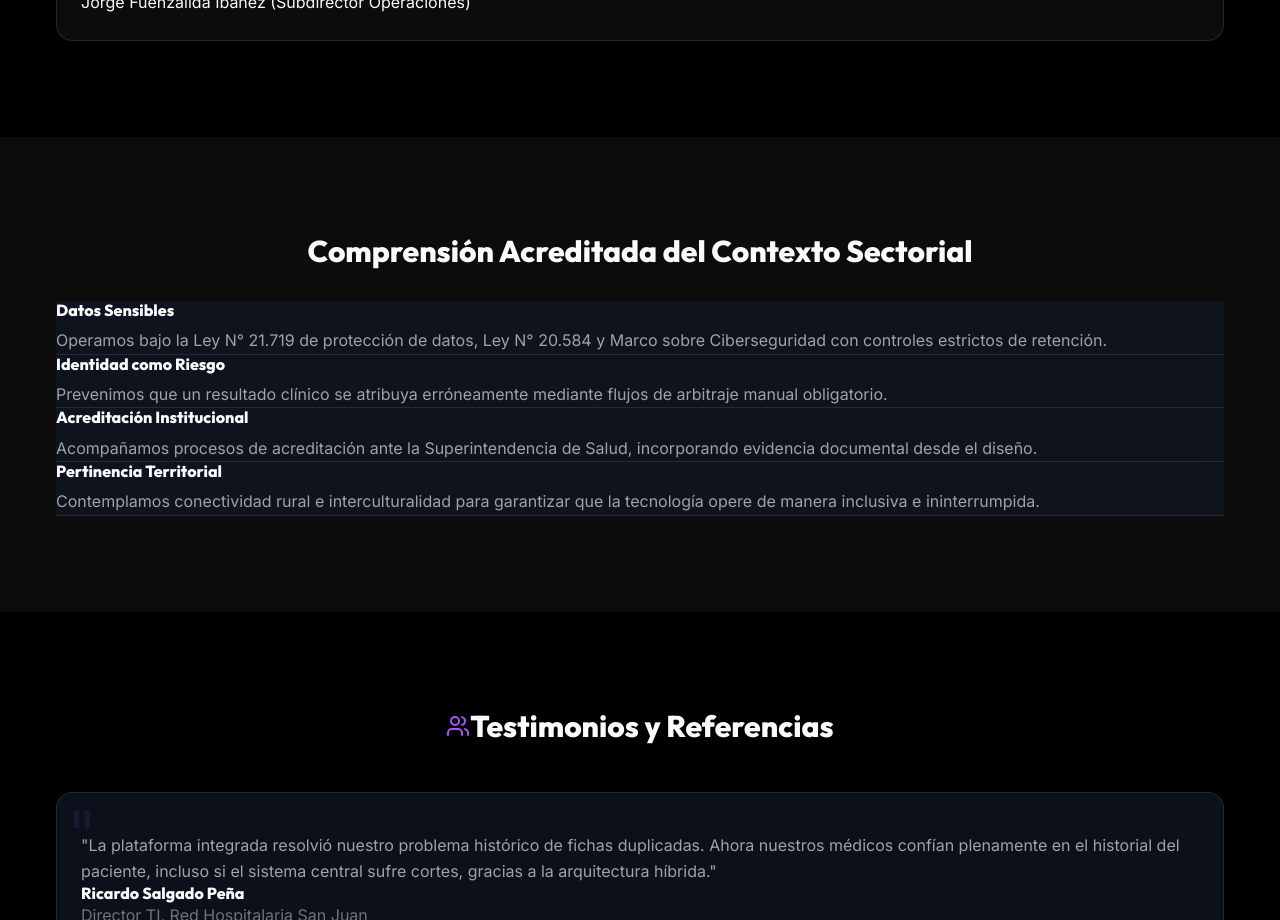
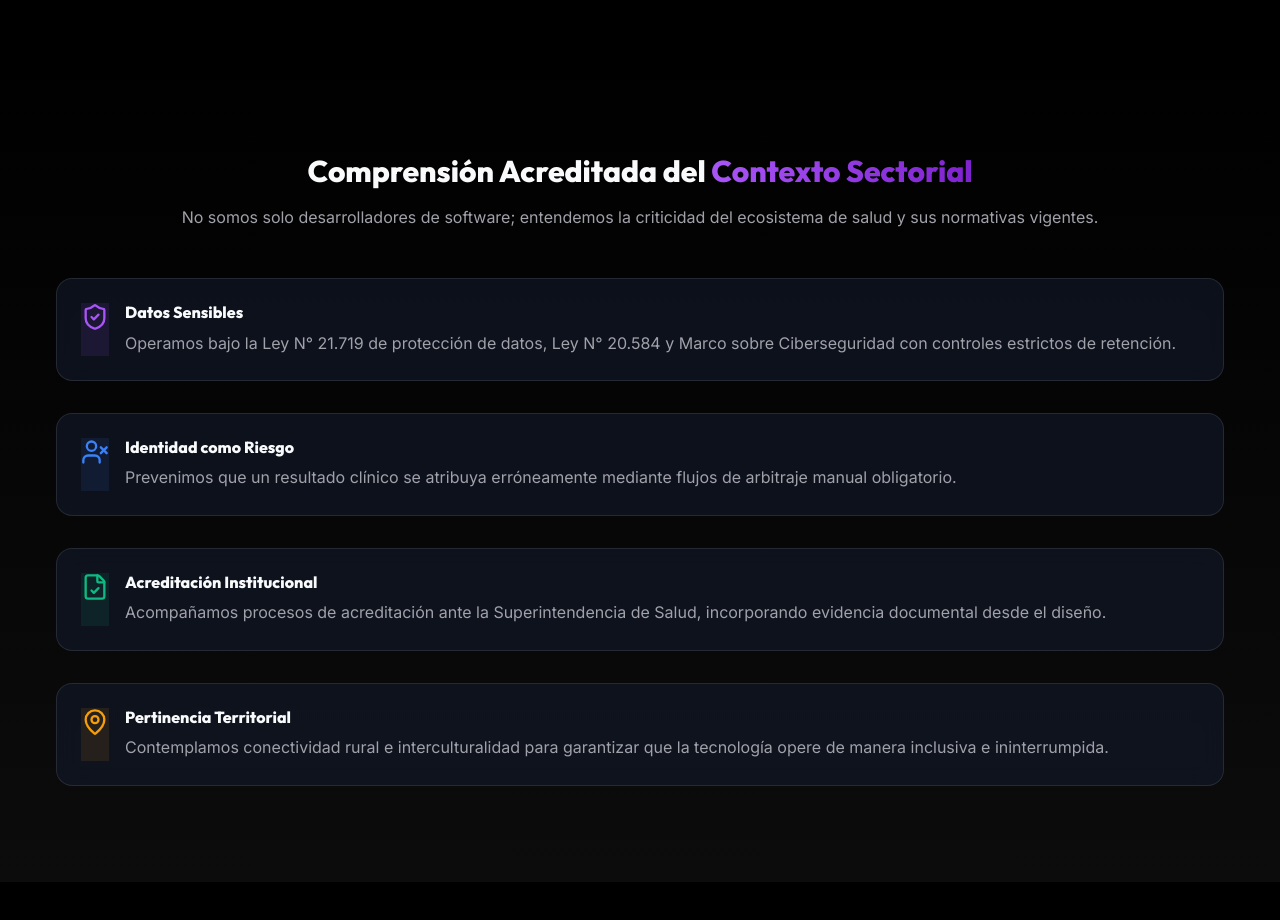
Before and after one commit to Dazinha/CERBERUS-TECH-SITE, a React (Vite) app: page /casos-exito in a window 1280 px wide. Shown: the part 1880-2800 px from the top of the page. Built offline with nearby package versions, Linux system fonts and the light colour scheme.

Commit message:
Rediseño Casos de Éxito

```diff
--- a/src/components/Footer.jsx
+++ b/src/components/Footer.jsx
@@ -36,18 +36,14 @@ const Footer = () => {
             <h4 className="font-bold text-sm tracking-widest uppercase text-white" style={{ letterSpacing: '0.1em', marginBottom: '1.5rem' }}>Contacto Licitaciones</h4>
 
             <div className="flex flex-col text-sm" style={{ color: '#a0aabf', gap: '1rem' }}>
-              <div style={{ marginBottom: '0.5rem' }}>
-                <p className="font-semibold text-white">Jorge Arancibia Valenzuela</p>
-                <p className="text-xs mt-1">Gerente Comercial y de Licitaciones</p>
-              </div>
 
               <div className="flex flex-col gap-4">
                 {/* Contact Card 1 */}
-                <a href="tel:+56987654321" className="contact-card">
+                <a href="tel:+56322551000" className="contact-card">
                   <Phone size={18} style={{ color: '#8b949e', flexShrink: 0 }} />
                   <div className="flex flex-col">
                     <span style={{ fontSize: '12px', color: '#8b949e', marginBottom: '2px', lineHeight: '1' }}>Teléfono</span>
-                    <span style={{ fontSize: '14px', color: '#e2e8f0', fontWeight: '400', lineHeight: '1.2' }}>+56 9 8765 4321</span>
+                    <span style={{ fontSize: '14px', color: '#e2e8f0', fontWeight: '400', lineHeight: '1.2' }}>+56 32 255 1000</span>
                   </div>
                 </a>
 
@@ -66,7 +62,7 @@ const Footer = () => {
                   <div className="flex flex-col">
                     <span style={{ fontSize: '12px', color: '#8b949e', marginBottom: '2px', lineHeight: '1' }}>Ubicación</span>
                     <div className="flex items-center gap-1">
-                      <span style={{ fontSize: '14px', color: '#e2e8f0', fontWeight: '400', lineHeight: '1.2' }}>Av. Errázuriz 1234, Valparaíso</span>
+                      <span style={{ fontSize: '14px', color: '#e2e8f0', fontWeight: '400', lineHeight: '1.2' }}>Av. Brasil 2950, piso 8</span>
                       <svg width="14" height="14" viewBox="0 0 24 24" fill="none" stroke="#e2e8f0" strokeWidth="2" strokeLinecap="round" strokeLinejoin="round"><path d="M18 13v6a2 2 0 0 1-2 2H5a2 2 0 0 1-2-2V8a2 2 0 0 1 2-2h6"></path><polyline points="15 3 21 3 21 9"></polyline><line x1="10" y1="14" x2="21" y2="3"></line></svg>
                     </div>
                   </div>
--- a/src/pages/CasosExito.jsx
+++ b/src/pages/CasosExito.jsx
@@ -1,10 +1,10 @@
 import { motion } from 'framer-motion';
-import { Briefcase, BarChart3, Users, Building, Activity, ShieldAlert, Phone } from 'lucide-react';
+import { Briefcase, BarChart3, Users, Building, Activity, ShieldAlert, Phone, ShieldCheck, FileCheck, MapPin, UserX, Quote, Star } from 'lucide-react';
 
 const CasosExito = () => {
   return (
     <div className="w-full">
-      <section className="section text-center pb-8">
+      <section className="section text-center" style={{ paddingBottom: '8rem' }}>
         <div className="container">
           <motion.h1
             className="text-4xl md:text-5xl font-bold mb-4"
@@ -22,7 +22,7 @@ const CasosExito = () => {
       </section>
 
       {/* Métricas Globales Derivadas */}
-      <section className="section pt-0">
+      <section className="section" style={{ paddingTop: '0' }}>
         <div className="container">
           <div className="grid grid-cols-2 md:grid-cols-4 gap-4">
             <div className="card text-center">
@@ -48,7 +48,7 @@ const CasosExito = () => {
       {/* Portafolio Destacado */}
       <section className="section">
         <div className="container">
-          <h2 className="text-3xl font-bold mb-12 flex items-center gap-3">
+          <h2 className="text-3xl font-bold mb-8 flex items-center gap-2">
             <Briefcase style={{ color: 'var(--accent-primary)' }} />
             Proyectos Principales
           </h2>
@@ -66,11 +66,11 @@ const CasosExito = () => {
               </p>
               <div className="grid grid-cols-2 gap-4 border-t pt-4 text-left" style={{ borderColor: 'var(--border-color)' }}>
                 <div>
-                  <div className="flex items-center gap-2 text-xs text-muted mb-1"><BarChart3 size={12}/> Uptime Medido</div>
+                  <div className="flex items-center gap-2 text-xs text-muted mb-1"><BarChart3 size={12} /> Uptime Medido</div>
                   <strong className="text-lg">99.95%</strong>
                 </div>
                 <div>
-                  <div className="flex items-center gap-2 text-xs text-muted mb-1"><Users size={12}/> Pacientes Activos</div>
+                  <div className="flex items-center gap-2 text-xs text-muted mb-1"><Users size={12} /> Pacientes Activos</div>
                   <strong className="text-lg">480.000</strong>
                 </div>
               </div>
@@ -91,11 +91,11 @@ const CasosExito = () => {
               </p>
               <div className="grid grid-cols-2 gap-4 border-t pt-4 text-left" style={{ borderColor: 'var(--border-color)' }}>
                 <div>
-                  <div className="flex items-center gap-2 text-xs text-muted mb-1"><Activity size={12}/> Latencia Consulta</div>
+                  <div className="flex items-center gap-2 text-xs text-muted mb-1"><Activity size={12} /> Latencia Consulta</div>
                   <strong className="text-lg">&lt;300ms</strong>
                 </div>
                 <div>
-                  <div className="flex items-center gap-2 text-xs text-muted mb-1"><Building size={12}/> Instituciones</div>
+                  <div className="flex items-center gap-2 text-xs text-muted mb-1"><Building size={12} /> Instituciones</div>
                   <strong className="text-lg">12</strong>
                 </div>
               </div>
@@ -116,11 +116,11 @@ const CasosExito = () => {
               </p>
               <div className="grid grid-cols-2 gap-4 border-t pt-4 text-left" style={{ borderColor: 'var(--border-color)' }}>
                 <div>
-                  <div className="flex items-center gap-2 text-xs text-muted mb-1"><Phone size={12}/> Notificación</div>
+                  <div className="flex items-center gap-2 text-xs text-muted mb-1"><Phone size={12} /> Notificación</div>
                   <strong className="text-lg">&lt;60s</strong>
                 </div>
                 <div>
-                  <div className="flex items-center gap-2 text-xs text-muted mb-1"><ShieldAlert size={12}/> Ausentismo</div>
+                  <div className="flex items-center gap-2 text-xs text-muted mb-1"><ShieldAlert size={12} /> Ausentismo</div>
                   <strong className="text-lg">-45%</strong>
                 </div>
               </div>
@@ -135,70 +135,130 @@ const CasosExito = () => {
       </section>
 
       {/* Contexto Sectorial */}
-      <section className="section bg-secondary" style={{ backgroundColor: 'var(--bg-card)' }}>
-        <div className="container max-w-4xl">
-          <h2 className="text-3xl font-bold mb-8 text-center">Comprensión Acreditada del Contexto Sectorial</h2>
-          <div className="grid grid-cols-1 md:grid-cols-2 gap-6">
-            <div className="glass p-6 rounded-lg">
-              <h4 className="font-bold text-accent mb-2">Datos Sensibles</h4>
-              <p className="text-sm text-secondary">Operamos bajo la Ley N° 21.719 de protección de datos, Ley N° 20.584 y Marco sobre Ciberseguridad con controles estrictos de retención.</p>
+      <section className="section" style={{ background: 'linear-gradient(to bottom, var(--bg-primary), var(--bg-card))' }}>
+        <div className="container max-w-5xl">
+          <div className="text-center mb-12">
+            <h2 className="text-3xl font-bold mb-4">Comprensión Acreditada del <span className="text-gradient">Contexto Sectorial</span></h2>
+            <p className="text-secondary max-w-2xl mx-auto">No somos solo desarrolladores de software; entendemos la criticidad del ecosistema de salud y sus normativas vigentes.</p>
           </div>
-            <div className="glass p-6 rounded-lg">
-              <h4 className="font-bold text-accent mb-2">Identidad como Riesgo</h4>
-              <p className="text-sm text-secondary">Prevenimos que un resultado clínico se atribuya erróneamente mediante flujos de arbitraje manual obligatorio.</p>
+
+          <div className="grid grid-cols-1 md:grid-cols-2 gap-8">
+            <motion.div className="card glass relative overflow-hidden" whileHover={{ scale: 1.02 }} transition={{ duration: 0.2 }}>
+              <div className="absolute top-0 left-0 w-1 h-full" style={{ backgroundColor: 'var(--accent-primary)' }}></div>
+              <div className="flex items-start gap-4">
+                <div className="p-3 rounded-lg" style={{ backgroundColor: 'rgba(168, 85, 247, 0.1)', color: 'var(--accent-primary)' }}>
+                  <ShieldCheck size={28} />
                 </div>
-            <div className="glass p-6 rounded-lg">
-              <h4 className="font-bold text-accent mb-2">Acreditación Institucional</h4>
-              <p className="text-sm text-secondary">Acompañamos procesos de acreditación ante la Superintendencia de Salud, incorporando evidencia documental desde el diseño.</p>
+                <div>
+                  <h4 className="font-bold text-lg mb-2">Datos Sensibles</h4>
+                  <p className="text-sm text-secondary leading-relaxed">Operamos bajo la Ley N° 21.719 de protección de datos, Ley N° 20.584 y Marco sobre Ciberseguridad con controles estrictos de retención.</p>
                 </div>
-            <div className="glass p-6 rounded-lg">
-              <h4 className="font-bold text-accent mb-2">Pertinencia Territorial</h4>
-              <p className="text-sm text-secondary">Contemplamos conectividad rural e interculturalidad para garantizar que la tecnología opere de manera inclusiva e ininterrumpida.</p>
               </div>
+            </motion.div>
+
+            <motion.div className="card glass relative overflow-hidden" whileHover={{ scale: 1.02 }} transition={{ duration: 0.2 }}>
+              <div className="absolute top-0 left-0 w-1 h-full" style={{ backgroundColor: '#3b82f6' }}></div>
+              <div className="flex items-start gap-4">
+                <div className="p-3 rounded-lg" style={{ backgroundColor: 'rgba(59, 130, 246, 0.1)', color: '#3b82f6' }}>
+                  <UserX size={28} />
+                </div>
+                <div>
+                  <h4 className="font-bold text-lg mb-2">Identidad como Riesgo</h4>
+                  <p className="text-sm text-secondary leading-relaxed">Prevenimos que un resultado clínico se atribuya erróneamente mediante flujos de arbitraje manual obligatorio.</p>
+                </div>
+              </div>
+            </motion.div>
+
+            <motion.div className="card glass relative overflow-hidden" whileHover={{ scale: 1.02 }} transition={{ duration: 0.2 }}>
+              <div className="absolute top-0 left-0 w-1 h-full" style={{ backgroundColor: '#10b981' }}></div>
+              <div className="flex items-start gap-4">
+                <div className="p-3 rounded-lg" style={{ backgroundColor: 'rgba(16, 185, 129, 0.1)', color: '#10b981' }}>
+                  <FileCheck size={28} />
+                </div>
+                <div>
+                  <h4 className="font-bold text-lg mb-2">Acreditación Institucional</h4>
+                  <p className="text-sm text-secondary leading-relaxed">Acompañamos procesos de acreditación ante la Superintendencia de Salud, incorporando evidencia documental desde el diseño.</p>
+                </div>
+              </div>
+            </motion.div>
+
+            <motion.div className="card glass relative overflow-hidden" whileHover={{ scale: 1.02 }} transition={{ duration: 0.2 }}>
+              <div className="absolute top-0 left-0 w-1 h-full" style={{ backgroundColor: '#f59e0b' }}></div>
+              <div className="flex items-start gap-4">
+                <div className="p-3 rounded-lg" style={{ backgroundColor: 'rgba(245, 158, 11, 0.1)', color: '#f59e0b' }}>
+                  <MapPin size={28} />
+                </div>
+                <div>
+                  <h4 className="font-bold text-lg mb-2">Pertinencia Territorial</h4>
+                  <p className="text-sm text-secondary leading-relaxed">Contemplamos conectividad rural e interculturalidad para garantizar que la tecnología opere de manera inclusiva e ininterrumpida.</p>
+                </div>
+              </div>
+            </motion.div>
           </div>
         </div>
       </section>
 
       {/* Testimonios */}
       <section className="section">
-        <div className="container max-w-5xl">
-          <h2 className="text-3xl font-bold mb-12 text-center flex items-center justify-center gap-3">
+        <div className="container max-w-6xl">
+          <div className="text-center mb-16">
+            <h2 className="text-4xl font-bold mb-4 flex items-center justify-center gap-2">
               <Users style={{ color: 'var(--accent-primary)' }} />
-            Testimonios y Referencias
+              Testimonios y<span className="text-gradient">Referencias</span>
             </h2>
-          <div className="grid grid-cols-1 md:grid-cols-3 gap-6">
-            <div className="card glass relative">
-              <span style={{ fontSize: '4rem', position: 'absolute', top: '-10px', left: '10px', opacity: 0.1, color: 'var(--accent-primary)' }}>"</span>
-              <p className="text-secondary text-sm italic mb-6 z-10 relative mt-4">
+          </div>
+
+          <div className="grid grid-cols-1 md:grid-cols-3 gap-8">
+            <motion.div className="card glass relative flex flex-col justify-between" whileHover={{ y: -10 }} transition={{ duration: 0.3 }}>
+              <div className="mb-4 relative z-10">
+                <div className="flex gap-1 mb-4" style={{ color: '#f59e0b' }}>
+                  <Star size={16} fill="currentColor" /><Star size={16} fill="currentColor" /><Star size={16} fill="currentColor" /><Star size={16} fill="currentColor" /><Star size={16} fill="currentColor" />
+                </div>
+                <p className="text-secondary text-sm italic leading-relaxed">
                   "La plataforma integrada resolvió nuestro problema histórico de fichas duplicadas. Ahora nuestros médicos confían plenamente en el historial del paciente, incluso si el sistema central sufre cortes, gracias a la arquitectura híbrida."
                 </p>
-              <div className="mt-auto border-t pt-4" style={{ borderColor: 'var(--border-color)' }}>
+              </div>
+              <div className="flex items-center gap-4 border-t pt-3 mt-auto relative z-10" style={{ borderColor: 'var(--border-color)' }}>
+                <div>
                   <h4 className="font-bold text-sm">Ricardo Salgado Peña</h4>
                   <p className="text-xs text-muted">Director TI, Red Hospitalaria San Juan</p>
                 </div>
               </div>
+            </motion.div>
 
-            <div className="card glass relative">
-              <span style={{ fontSize: '4rem', position: 'absolute', top: '-10px', left: '10px', opacity: 0.1, color: 'var(--accent-primary)' }}>"</span>
-              <p className="text-secondary text-sm italic mb-6 z-10 relative mt-4">
+            <motion.div className="card glass relative flex flex-col justify-between" whileHover={{ y: -10 }} transition={{ duration: 0.3 }}>
+              <div className="mb-4 relative z-10">
+                <div className="flex gap-1 mb-4" style={{ color: '#f59e0b' }}>
+                  <Star size={16} fill="currentColor" /><Star size={16} fill="currentColor" /><Star size={16} fill="currentColor" /><Star size={16} fill="currentColor" /><Star size={16} fill="currentColor" />
+                </div>
+                <p className="text-secondary text-sm italic leading-relaxed">
                   "Lograr interoperar a 12 instituciones distintas a nivel nacional parecía imposible. Cerberus logró un índice maestro confiable y rápido, respetando los estándares FHIR y garantizando la privacidad de los afiliados."
                 </p>
-              <div className="mt-auto border-t pt-4" style={{ borderColor: 'var(--border-color)' }}>
+              </div>
+              <div className="flex items-center gap-4 border-t pt-3 mt-auto relative z-10" style={{ borderColor: 'var(--border-color)' }}>
+                <div>
                   <h4 className="font-bold text-sm">Carolina Vergara Ríos</h4>
-                <p className="text-xs text-muted">Gerenta Trans. Digital, Mutualidad de Trabajadores</p>
+                  <p className="text-xs text-muted">Gerenta Trans. Digital, Mutualidad Trabajadores</p>
                 </div>
               </div>
+            </motion.div>
 
-            <div className="card glass relative">
-              <span style={{ fontSize: '4rem', position: 'absolute', top: '-10px', left: '10px', opacity: 0.1, color: 'var(--accent-primary)' }}>"</span>
-              <p className="text-secondary text-sm italic mb-6 z-10 relative mt-4">
+            <motion.div className="card glass relative flex flex-col justify-between" whileHover={{ y: -10 }} transition={{ duration: 0.3 }}>
+              <div className="mb-4 relative z-10">
+                <div className="flex gap-1 mb-4" style={{ color: '#f59e0b' }}>
+                  <Star size={16} fill="currentColor" /><Star size={16} fill="currentColor" /><Star size={16} fill="currentColor" /><Star size={16} fill="currentColor" /><Star size={16} fill="currentColor" />
+                </div>
+                <p className="text-secondary text-sm italic leading-relaxed">
                   "La app de asignación de terreno redujo nuestro ausentismo dramáticamente. La estabilidad del sistema nos permitió enfocar los recursos donde más se necesitan sin preocuparnos por caídas técnicas."
                 </p>
-              <div className="mt-auto border-t pt-4" style={{ borderColor: 'var(--border-color)' }}>
+              </div>
+              <div className="flex items-center gap-4 border-t pt-3 mt-auto relative z-10" style={{ borderColor: 'var(--border-color)' }}>
+                <div>
                   <h4 className="font-bold text-sm">Jorge Fuenzalida Ibáñez</h4>
                   <p className="text-xs text-muted">Subdirector Operaciones, Clínica Los Andes</p>
                 </div>
               </div>
+            </motion.div>
           </div>
         </div>
       </section>
--- a/src/pages/Home.jsx
+++ b/src/pages/Home.jsx
@@ -64,7 +64,7 @@ const Home = () => {
       {/* Features Quick Look */}
       <section className="section" style={{ backgroundColor: 'var(--bg-card)' }}>
         <div className="container">
-          <div className="grid grid-cols-4 md:grid-cols-1 gap-8">
+          <div className="grid grid-cols-2 md:grid-cols-1 gap-8">
             <motion.div
               className="card flex flex-col items-center text-center gap-4"
               whileHover={{ y: -10 }}
--- a/src/pages/Recursos.jsx
+++ b/src/pages/Recursos.jsx
@@ -15,7 +15,7 @@ const Recursos = () => {
 
   return (
     <div className="w-full">
-      <section className="section text-center pb-8">
+      <section className="section text-center" style={{ paddingBottom: '8rem' }}>
         <div className="container">
           <motion.h1
             className="text-4xl md:text-5xl font-bold mb-4"
@@ -33,7 +33,7 @@ const Recursos = () => {
       </section>
 
       {/* Portal & Demo */}
-      <section className="section pt-0">
+      <section className="section" style={{ paddingTop: '0' }}>
         <div className="container grid grid-cols-1 md:grid-cols-2 gap-8">
           <div className="card glass relative overflow-hidden flex flex-col justify-between" style={{ minHeight: '300px' }}>
             <div className="z-10 relative">
@@ -103,7 +103,7 @@ const Recursos = () => {
       {/* Material Educativo */}
       <section className="section">
         <div className="container">
-          <h2 className="text-3xl font-bold mb-12 flex items-center justify-center gap-3 text-center">
+          <h2 className="text-3xl font-bold mb-12 flex items-center justify-center gap-2 text-center">
             <BookOpen style={{ color: 'var(--accent-primary)' }} />
             Material Educativo y Seminarios
           </h2>
```
Also changed, not shown: src/pages/Capacidades.jsx (+5 -5 lines), src/pages/Equipo.jsx (+12 -12 lines), src/pages/Nosotros.jsx (+6 -6 lines), 1 other file (tests, documents, lock files or other folders). Lines whose indentation alone changed are shown as unchanged.
